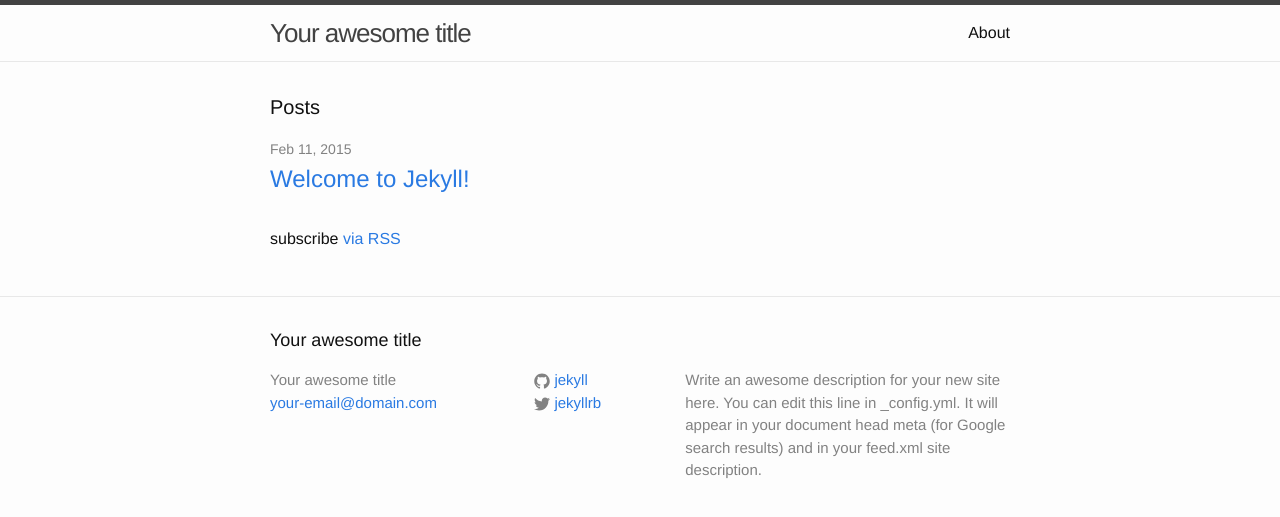
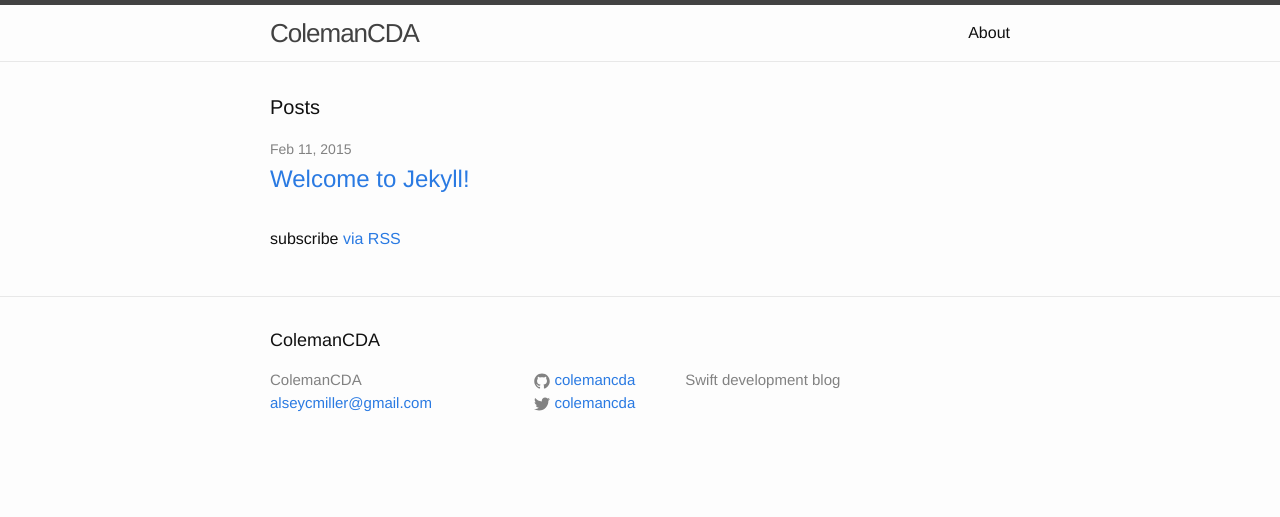
Before and after one commit to colemancda/colemancda.github.io, a Jekyll site: the page built from index.html, in a window 1280 px wide. Shown: the top 517 px of the page. Built offline with Jekyll 4.4.1, drawn with Linux system fonts in a browser that asks for light colours.

Commit message:
updated settings

```diff
--- a/_config.yml
+++ b/_config.yml
@@ -1,14 +1,12 @@
 # Site settings
-title: Your awesome title
-email: your-email@domain.com
+title: ColemanCDA
+email: alseycmiller@gmail.com
 description: > # this means to ignore newlines until "baseurl:"
-  Write an awesome description for your new site here. You can edit this
-  line in _config.yml. It will appear in your document head meta (for
-  Google search results) and in your feed.xml site description.
+  Swift development blog
 baseurl: "" # the subpath of your site, e.g. /blog/
-url: "http://yourdomain.com" # the base hostname & protocol for your site
-twitter_username: jekyllrb
-github_username:  jekyll
+url: "http://colemancda.github.io" # the base hostname & protocol for your site
+twitter_username: colemancda
+github_username:  colemancda
 
 # Build settings
 markdown: kramdown
```
